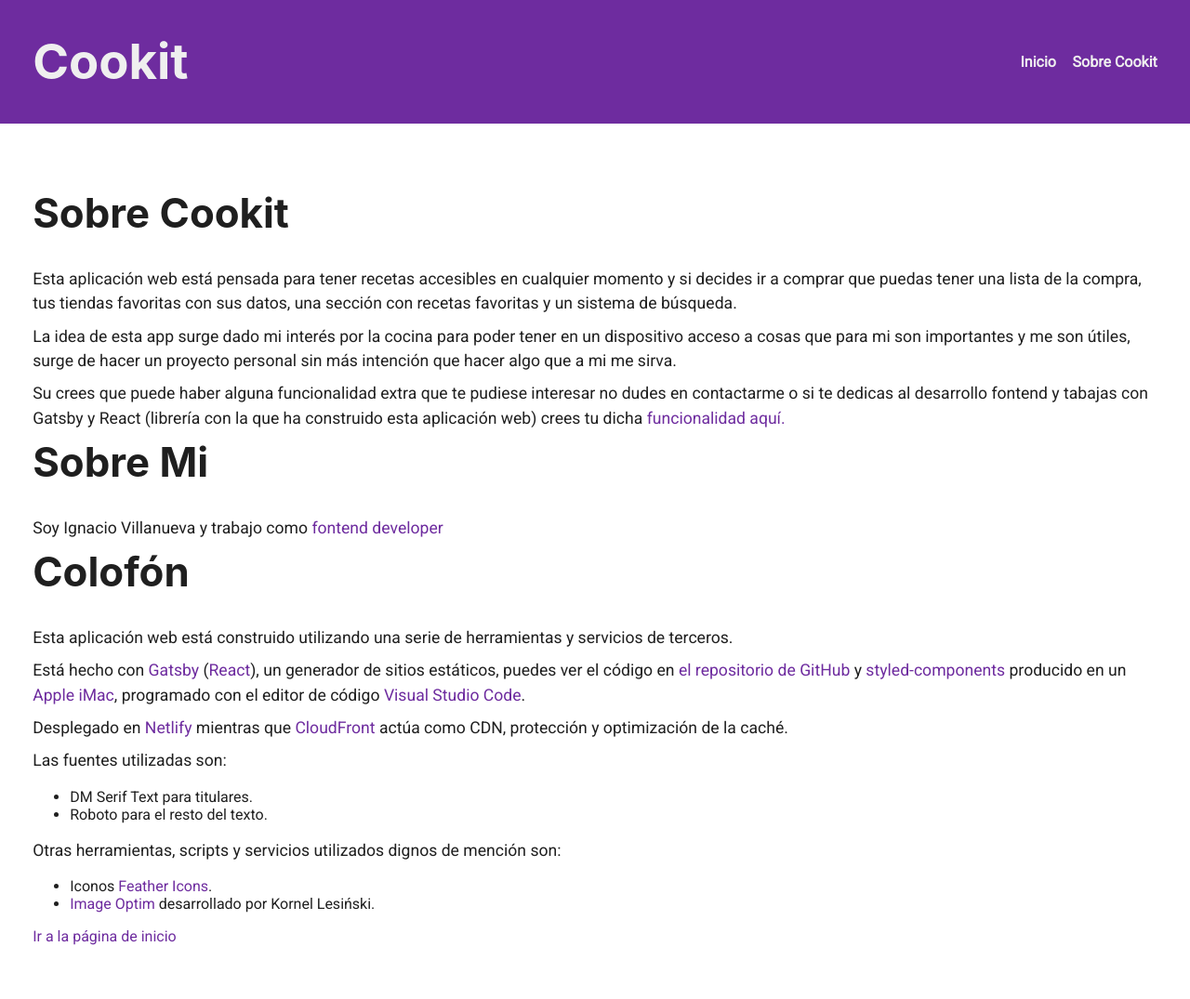
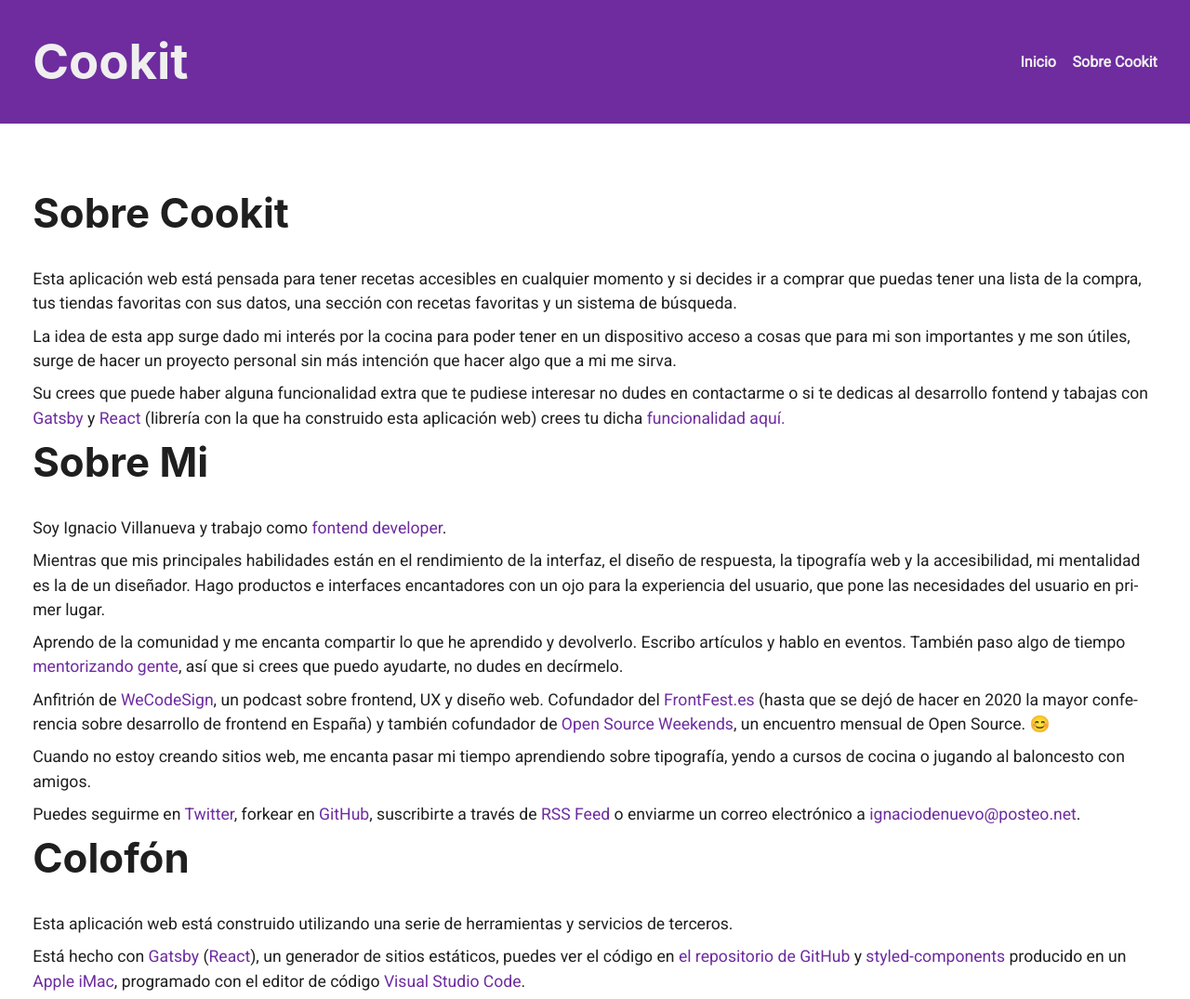
Before and after one commit to IgnaciodeNuevo/cooking, a Gatsby site: page /about in a window 1280 px wide. Shown: the top 1075 px of the page at 93% size. Built offline with nearby package versions, Linux system fonts and the light colour scheme; Gatsby itself is replaced by a stand-in of ours; a web font is replaced by a local one.

Commit message:
Update about

```diff
--- a/src/pages/about.js
+++ b/src/pages/about.js
@@ -21,6 +21,8 @@ const Favorites = () => {
         siteMetadata {
           web
           repository
+          twitter
+          github
         }
       }
     }
@@ -45,8 +47,23 @@ const Favorites = () => {
       <p>
         Su crees que puede haber alguna funcionalidad extra que te pudiese
         interesar no dudes en contactarme o si te dedicas al desarrollo fontend
-        y tabajas con Gatsby y React (librería con la que ha construido esta
-        aplicación web) crees tu dicha{" "}
+        y tabajas con{" "}
+        <a
+          href="https://www.gatsbyjs.org"
+          target="_blank"
+          rel="noopener noreferrer me"
+        >
+          Gatsby
+        </a>{" "}
+        y{" "}
+        <a
+          href="https://reactjs.org/"
+          target="_blank"
+          rel="noopener noreferrer me"
+        >
+          React
+        </a>{" "}
+        (librería con la que ha construido esta aplicación web) crees tu dicha{" "}
         <a
           href={data.site.siteMetadata.repository}
           target="_blank"
@@ -64,7 +81,90 @@ const Favorites = () => {
           rel="noopener noreferrer"
         >
           fontend developer
+        </a>.
+      </p>
+      <p>
+        Mientras que mis principales habilidades están en el rendimiento de la
+        interfaz, el diseño de respuesta, la tipografía web y la accesibilidad,
+        mi mentalidad es la de un diseñador. Hago productos e interfaces
+        encantadores con un ojo para la experiencia del usuario, que pone las
+        necesidades del usuario en primer lugar.
+      </p>
+      <p>
+        Aprendo de la comunidad y me encanta compartir lo que he aprendido y
+        devolverlo. Escribo artículos y hablo en eventos. También paso algo de
+        tiempo{" "}
+        <a
+          href="https://ignaciodenuevo.com/2019/06/12/mentoring-mi-camino/"
+          target="_blank"
+          rel="noopener noreferrer"
+        >
+          mentorizando gente
         </a>
+        , así que si crees que puedo ayudarte, no dudes en decírmelo.
+      </p>
+      <p>
+        Anfitrión de{" "}
+        <a
+          href="http://wecodesign.github.io/"
+          target="_blank"
+          rel="noopener noreferrer"
+        >
+          WeCodeSign
+        </a>
+        , un podcast sobre frontend, UX y diseño web. Cofundador del{" "}
+        <a
+          href="http://frontfest.es/"
+          target="_blank"
+          rel="noopener noreferrer"
+        >
+          FrontFest.es
+        </a>{" "}
+        (hasta que se dejó de hacer en 2020 la mayor conferencia sobre
+        desarrollo de frontend en España) y también cofundador de{" "}
+        <a
+          href="https://www.meetup.com/Open-Source-Weekends/"
+          target="_blank"
+          rel="noopener noreferrer"
+        >
+          Open Source Weekends
+        </a>
+        , un encuentro mensual de Open Source. 😊
+      </p>
+      <p>
+        Cuando no estoy creando sitios web, me encanta pasar mi tiempo
+        aprendiendo sobre tipografía, yendo a cursos de cocina o jugando al
+        baloncesto con amigos.
+      </p>
+      <p>
+        Puedes seguirme en{" "}
+        <a
+          href={data.site.siteMetadata.twitter}
+          target="_blank"
+          rel="noopener noreferrer"
+        >
+          Twitter
+        </a>
+        , forkear en{" "}
+        <a
+          href={data.site.siteMetadata.github}
+          target="_blank"
+          rel="noopener noreferrer"
+        >
+          GitHub
+        </a>
+        , suscribirte a través de{" "}
+        <a
+          href="https://ignaciodenuevo.com/feed.xml"
+          target="_blank"
+          rel="noopener noreferrer"
+        >
+          RSS Feed
+        </a>{" "}
+        o enviarme un correo electrónico a{" "}
+        <a href="mailto:ignaciodenuevo@posteo.net?Subject=Contact% 20from%20IgnaciodeNuevo's%20website">
+          ignaciodenuevo@posteo.net
+        </a>.
       </p>
       <h2>Colofón</h2>
       <p>
@@ -146,12 +246,10 @@ const Favorites = () => {
         <li>DM Serif Text para titulares.</li>
         <li>Roboto para el resto del texto.</li>
       </ul>
-
       <p>
         Otras herramientas, scripts y servicios utilizados dignos de mención
         son:
       </p>
-
       <ul>
         <li>
           Iconos{" "}
```
